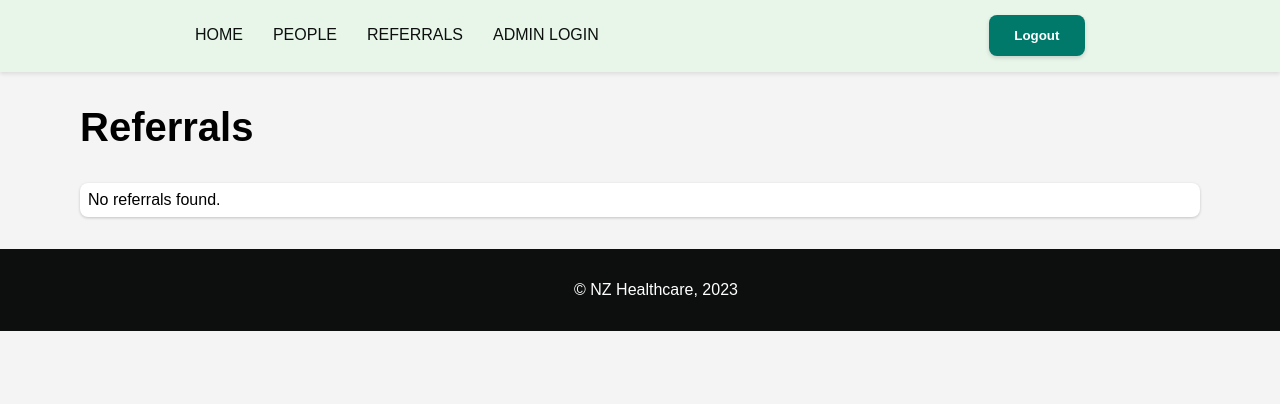
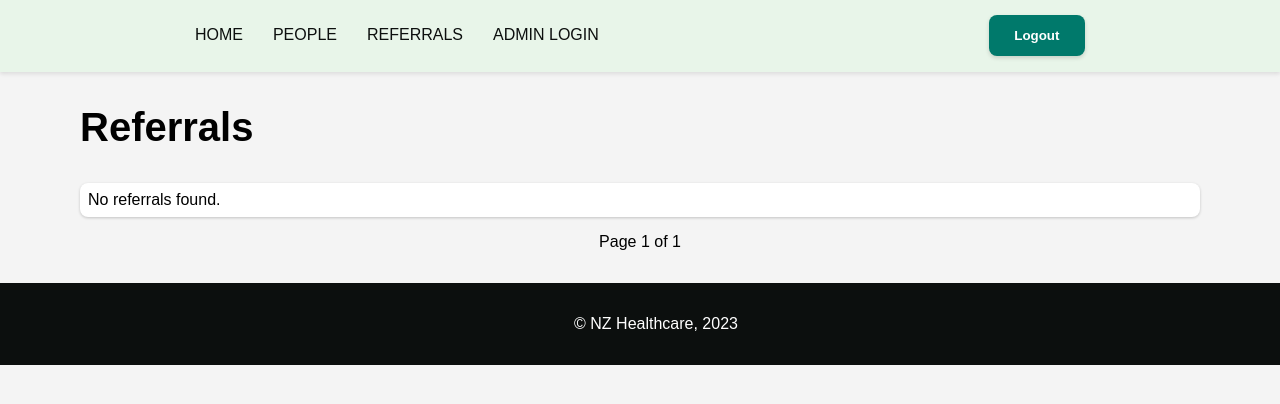
Before and after one commit to hcdiekmann/referral-system, a Django app: page /referral/ in a window 1280 px wide. Shown: the part 183-587 px from the top of the page. Run offline with Django 4.2, Linux system fonts and the light colour scheme; the visitor is signed in with stand-in values (Sample User, id 1); data that the repository does not hold is empty.

Commit message:
adds pagination to referrals

```diff
--- a/healthcare_app/referral_views.py
+++ b/healthcare_app/referral_views.py
@@ -9,6 +9,7 @@ from .forms import ReferralForm
 class ReferralListView(LoginRequiredMixin, ListView):
     model = Referral
     template_name = 'referral_list.html'
+    paginate_by = 10
 
 
 class ReferralDetailView(LoginRequiredMixin, DetailView):
--- a/healthcare_app/templates/referral_list.html
+++ b/healthcare_app/templates/referral_list.html
@@ -12,4 +12,21 @@
   <li>No referrals found.</li>
   {% endfor %}
 </ul>
+<div class="pagination">
+  <span>
+    {% if page_obj.has_previous %}
+    <a href="?page=1">&laquo; first</a>
+    <a href="?page={{ page_obj.previous_page_number }}">&lsaquo; previous</a>
+    {% endif %}
+
+    <span class="current">
+      Page {{ page_obj.number }} of {{ page_obj.paginator.num_pages }}
+    </span>
+
+    {% if page_obj.has_next %}
+    <a href="?page={{ page_obj.next_page_number }}">next &rsaquo;</a>
+    <a href="?page={{ page_obj.paginator.num_pages }}">last &raquo;</a>
+    {% endif %}
+  </span>
+</div>
 {% endblock %}
```
